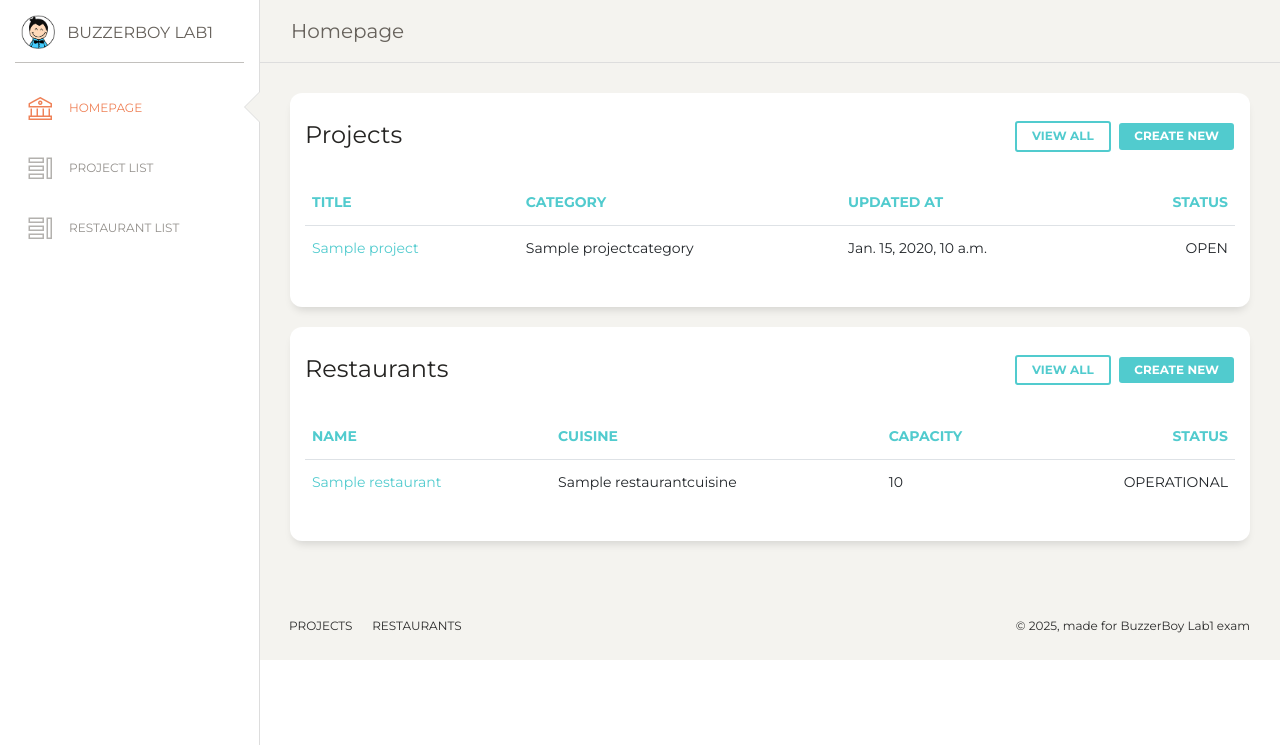
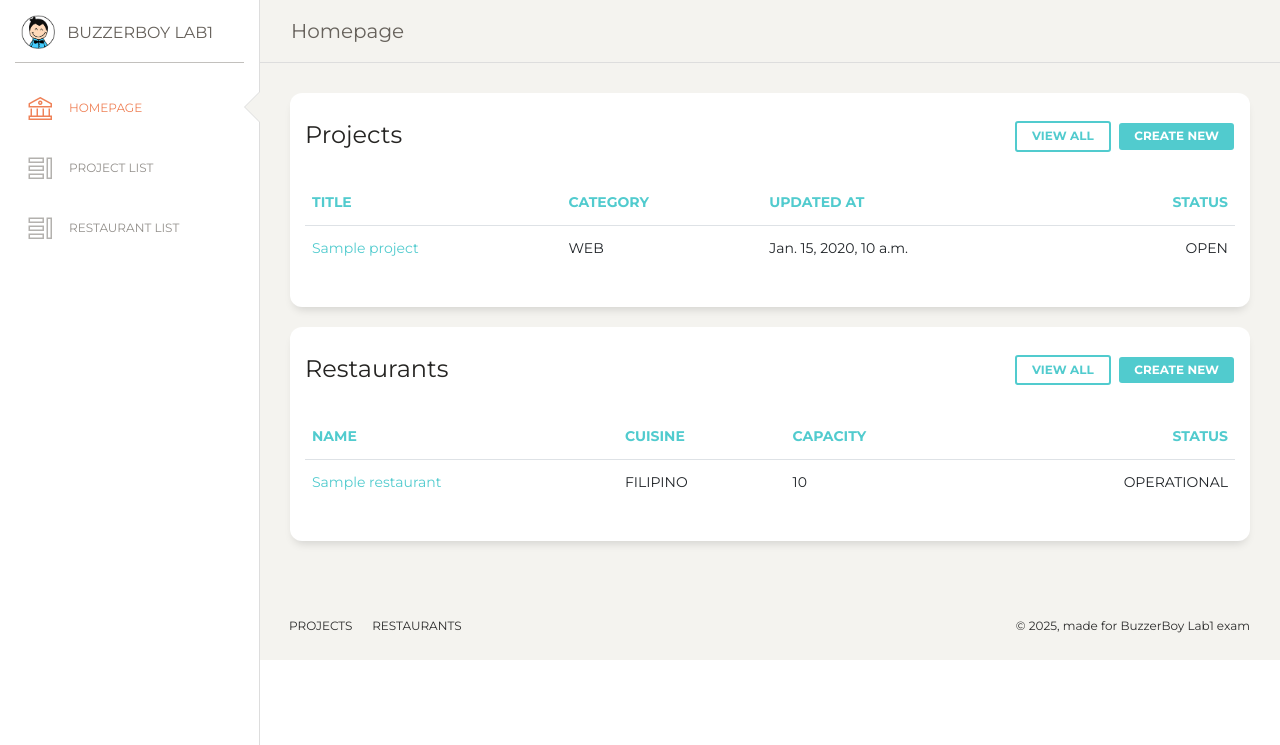
Before and after one commit to jmgcheng/buzzerboy-django-dev-testv4-lab1, a Django app: page / in a window 1280 px wide. Shown: the top 745 px of the page. Run offline with Django 5.2, Linux system fonts and the light colour scheme; tables that the repository leaves empty hold one stand-in row (values such as "Sample post"); some libraries are stand-ins or nearby versions.

Commit message:
convert category and cuisine into simple list of choices for simplicity

```diff
--- a/page/templates/page/homepage.html
+++ b/page/templates/page/homepage.html
@@ -41,7 +41,7 @@
                                             <a href="{% url 'project-detail' project.id %}">{{project.title}}</a>
                                         </td>
                                         <td>
-                                            {{project.category.name}}
+                                            {{project.category}}
                                         </td>
                                         <td>
                                             {{project.updated_at}}
@@ -109,7 +109,7 @@
                                             <a href="{% url 'restaurant-detail' restaurant.id %}">{{restaurant.name}}</a>
                                         </td>
                                         <td>
-                                            {{restaurant.cuisine.name}}
+                                            {{restaurant.cuisine}}
                                         </td>
                                         <td>
                                             {{restaurant.capacity}}
--- a/page/views.py
+++ b/page/views.py
@@ -3,8 +3,8 @@ from project.models import Project
 from restaurant.models import Restaurant
 
 def index(request):
-    projects = Project.objects.select_related('category').all().order_by('created_at')[:5]
-    restaurants = Restaurant.objects.select_related('cuisine').all().order_by('establish_date')[:5]
+    projects = Project.objects.all().order_by('created_at')[:5]
+    restaurants = Restaurant.objects.all().order_by('establish_date')[:5]
     data = {
         'page_title': 'Homepage',
         'projects': projects,
--- a/project/admin.py
+++ b/project/admin.py
@@ -1,6 +1,5 @@
 from django.contrib import admin
-from project.models import ProjectCategory, Project, ProjectTask
+from project.models import Project, ProjectTask
 
-admin.site.register(ProjectCategory)
 admin.site.register(Project)
 admin.site.register(ProjectTask)
--- a/project/forms.py
+++ b/project/forms.py
@@ -1,10 +1,10 @@
 from django import forms
 from django.core.exceptions import ValidationError
-from project.models import ProjectCategory, Project, ProjectTask
+from project.models import Project, ProjectTask
 
 
 class ProjectForm(forms.ModelForm):
-    category = forms.ModelChoiceField(queryset=ProjectCategory.objects.all(), required=True)
+    # category = forms.ModelChoiceField(queryset=ProjectCategory.objects.all(), required=True)
     class Meta:
         model = Project
         fields = ['title', 'description', 'category', 'created_at']
--- a/project/models.py
+++ b/project/models.py
@@ -2,14 +2,22 @@ from django.db import models
 from django.utils.timezone import now
 
 
-class ProjectCategory(models.Model):
-    name = models.CharField(max_length=100, unique=True)
-
-    def __str__(self):
-        return self.name
+# class ProjectCategory(models.Model):
+#     name = models.CharField(max_length=100, unique=True)
+#
+#     def __str__(self):
+#         return self.name
 
 
 class Project(models.Model):
+    CATEGORY_CHOICES = [
+        ('WEB', 'Web Development'),
+        ('MOBILE', 'Mobile App'),
+        ('DATA', 'Data Science'),
+        ('AI', 'Artificial Intelligence'),
+        ('OTHER', 'Other'),
+    ]
+
     STATUS_CHOICES = [
         ('OPEN', 'Open'),
         ('IN_PROGRESS', 'In Progress'),
@@ -18,7 +26,8 @@ class Project(models.Model):
 
     title = models.CharField(max_length=200, unique=True)
     description = models.TextField()
-    category = models.ForeignKey(ProjectCategory, on_delete=models.SET_NULL, null=True, blank=True)
+    # category = models.ForeignKey(ProjectCategory, on_delete=models.SET_NULL, null=True, blank=True)
+    category = models.CharField(max_length=50, choices=CATEGORY_CHOICES, default='OTHER')
     status = models.CharField(max_length=20, choices=STATUS_CHOICES, default='OPEN')
     created_at = models.DateTimeField(default=now)
     updated_at = models.DateTimeField(auto_now=True)
--- a/project/templates/project/project_detail.html
+++ b/project/templates/project/project_detail.html
@@ -7,7 +7,7 @@
               <div class="card-header">
                 <h5 class="card-title"><b>Project:</b> {{project.title}}</h5>
                 <p class="card-category">
-                  Category <span class="text-info">{{project.category.name}}</span>. Status <span class="text-info">{{project.status}}</span>
+                  Category <span class="text-info">{{project.category}}</span>. Status <span class="text-info">{{project.status}}</span>
                 </p>
                 <hr>
               </div>
--- a/project/templates/project/project_list.html
+++ b/project/templates/project/project_list.html
@@ -40,7 +40,7 @@
                                             <a href="{% url 'project-detail' project.id %}">{{project.title}}</a>
                                         </td>
                                         <td>
-                                            {{project.category.name}}
+                                            {{project.category}}
                                         </td>
                                         <td>
                                             {{project.updated_at}}
--- a/project/templates/project/project_task_detail.html
+++ b/project/templates/project/project_task_detail.html
@@ -7,7 +7,7 @@
               <div class="card-header">
                 <h5 class="card-title">{{task.name}} - [<a href="{% url 'project-detail' project.id %}">{{project.title}}</a>]</h5>
                 <!-- <p class="card-category">
-                  Category <span class="text-info">{{project.category.name}}</span>. Status <span class="text-info">{{project.status}}</span>
+                  Category <span class="text-info">{{project.category}}</span>. Status <span class="text-info">{{project.status}}</span>
                 </p> -->
                 <hr>
               </div>
--- a/project/views.py
+++ b/project/views.py
@@ -1,12 +1,12 @@
 from django.shortcuts import render, get_object_or_404, redirect
-from project.models import Project, ProjectCategory, ProjectTask
+from project.models import Project, ProjectTask
 from project.forms import ProjectForm, ProjectTaskForm
 from django.contrib import messages
 from django.views.decorators.http import require_POST
 
 
 def project_list(request):
-    projects = Project.objects.all()
+    projects = Project.objects.all().order_by('-created_at')
     data = {
         'page_title': 'Projects',
         'projects': projects,
--- a/restaurant/admin.py
+++ b/restaurant/admin.py
@@ -1,6 +1,5 @@
 from django.contrib import admin
-from restaurant.models import RestaurantCuisine, Restaurant, RestaurantMenu
+from restaurant.models import Restaurant, RestaurantMenu
 
-admin.site.register(RestaurantCuisine)
 admin.site.register(Restaurant)
 admin.site.register(RestaurantMenu)
--- a/restaurant/forms.py
+++ b/restaurant/forms.py
@@ -1,10 +1,10 @@
 from django import forms
 from django.core.exceptions import ValidationError
-from restaurant.models import RestaurantCuisine, Restaurant, RestaurantMenu
+from restaurant.models import Restaurant, RestaurantMenu
 
 
 class RestaurantForm(forms.ModelForm):
-    cuisine = forms.ModelChoiceField(queryset=RestaurantCuisine.objects.all(), required=True)
+    # cuisine = forms.ModelChoiceField(queryset=RestaurantCuisine.objects.all(), required=True)
     class Meta:
         model = Restaurant
         fields = ['name', 'address', 'establish_date', 'cuisine', 'capacity', 'status']
--- a/restaurant/models.py
+++ b/restaurant/models.py
@@ -1,14 +1,23 @@
 from django.db import models
 
 
-class RestaurantCuisine(models.Model):
-    name = models.CharField(max_length=100, unique=True)
-
-    def __str__(self):
-        return self.name
+# class RestaurantCuisine(models.Model):
+#     name = models.CharField(max_length=100, unique=True)
+#
+#     def __str__(self):
+#         return self.name
 
 
 class Restaurant(models.Model):
+    CUISINE_CHOICES = [
+        ('FILIPINO', 'Filipino'),
+        ('JAPANESE', 'Japanese'),
+        ('ITALIAN', 'Italian'),
+        ('AMERICAN', 'American'),
+        ('CHINESE', 'Chinese'),
+        ('OTHER', 'Other'),
+    ]
+
     STATUS_CHOICES = [
         ('OPERATIONAL', 'Operational'),
         ('CLOSED', 'Closed'),
@@ -18,7 +27,8 @@ class Restaurant(models.Model):
     name = models.CharField(max_length=200, unique=True)
     address = models.TextField()
     establish_date = models.DateField()
-    cuisine = models.ForeignKey(RestaurantCuisine, on_delete=models.SET_NULL, null=True, blank=True)
+    # cuisine = models.ForeignKey(RestaurantCuisine, on_delete=models.SET_NULL, null=True, blank=True)
+    cuisine = models.CharField(max_length=50, choices=CUISINE_CHOICES, default='OTHER')
     status = models.CharField(max_length=20, choices=STATUS_CHOICES, default='OPERATIONAL')
     capacity = models.IntegerField(default=50)
 
--- a/restaurant/templates/restaurant/restaurant_detail.html
+++ b/restaurant/templates/restaurant/restaurant_detail.html
@@ -7,7 +7,7 @@
               <div class="card-header">
                 <h5 class="card-title"><b>Restaurant:</b> {{restaurant.name}}</h5>
                 <p class="card-category">
-                  Cuisine <span class="text-info">{{restaurant.cuisine.name}}</span>. Status <span class="text-info">{{restaurant.status}}</span>
+                  Cuisine <span class="text-info">{{restaurant.cuisine}}</span>. Status <span class="text-info">{{restaurant.status}}</span>
                 </p>
                 <hr>
               </div>
--- a/restaurant/templates/restaurant/restaurant_list.html
+++ b/restaurant/templates/restaurant/restaurant_list.html
@@ -39,7 +39,7 @@
                                             <a href="{% url 'restaurant-detail' restaurant.id %}">{{restaurant.name}}</a>
                                         </td>
                                         <td>
-                                            {{restaurant.cuisine.name}}
+                                            {{restaurant.cuisine}}
                                         </td>
                                         <td>
                                             {{restaurant.capacity}}
--- a/restaurant/templates/restaurant/restaurant_menu_detail.html
+++ b/restaurant/templates/restaurant/restaurant_menu_detail.html
@@ -7,7 +7,7 @@
               <div class="card-header">
                 <h5 class="card-title">{{menu.name}} - [<a href="{% url 'restaurant-detail' restaurant.id %}">{{restaurant.name}}</a>]</h5>
                 <!-- <p class="card-category">
-                  Category <span class="text-info">{{restaurant.category.name}}</span>. Status <span class="text-info">{{restaurant.status}}</span>
+                  Category <span class="text-info">{{restaurant.category}}</span>. Status <span class="text-info">{{restaurant.status}}</span>
                 </p> -->
                 <hr>
               </div>
--- a/restaurant/views.py
+++ b/restaurant/views.py
@@ -1,12 +1,12 @@
 from django.shortcuts import render, get_object_or_404, redirect
-from restaurant.models import Restaurant, RestaurantCuisine, RestaurantMenu
+from restaurant.models import Restaurant, RestaurantMenu
 from restaurant.forms import RestaurantForm, RestaurantMenuForm
 from django.contrib import messages
 from django.views.decorators.http import require_POST
 
 
 def restaurant_list(request):
-    restaurants = Restaurant.objects.all()
+    restaurants = Restaurant.objects.all().order_by('-establish_date')
     data = {
         'page_title': 'Restaurants',
         'restaurants': restaurants,
```
Also changed, not shown: project/migrations/0005_alter_project_category_delete_projectcategory.py (added), restaurant/migrations/0004_alter_restaurant_cuisine_delete_restaurantcuisine.py (added).
